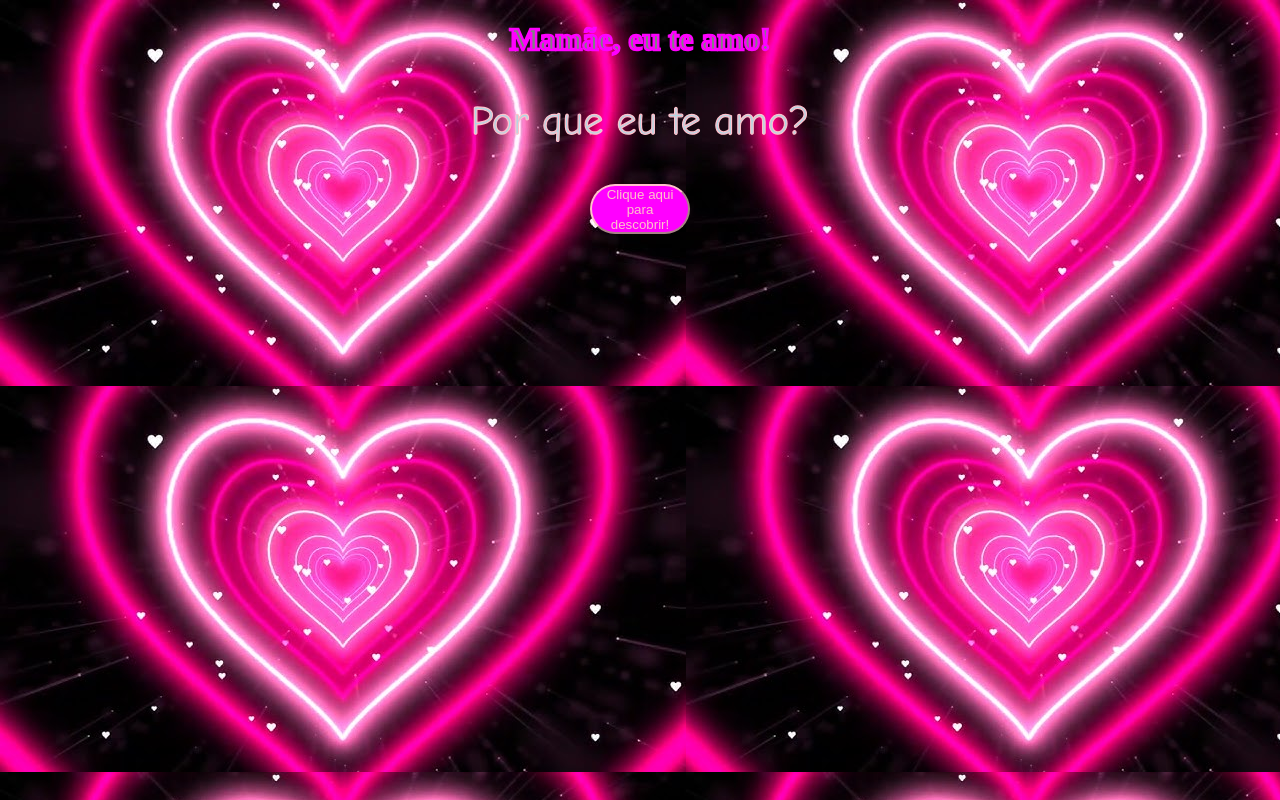
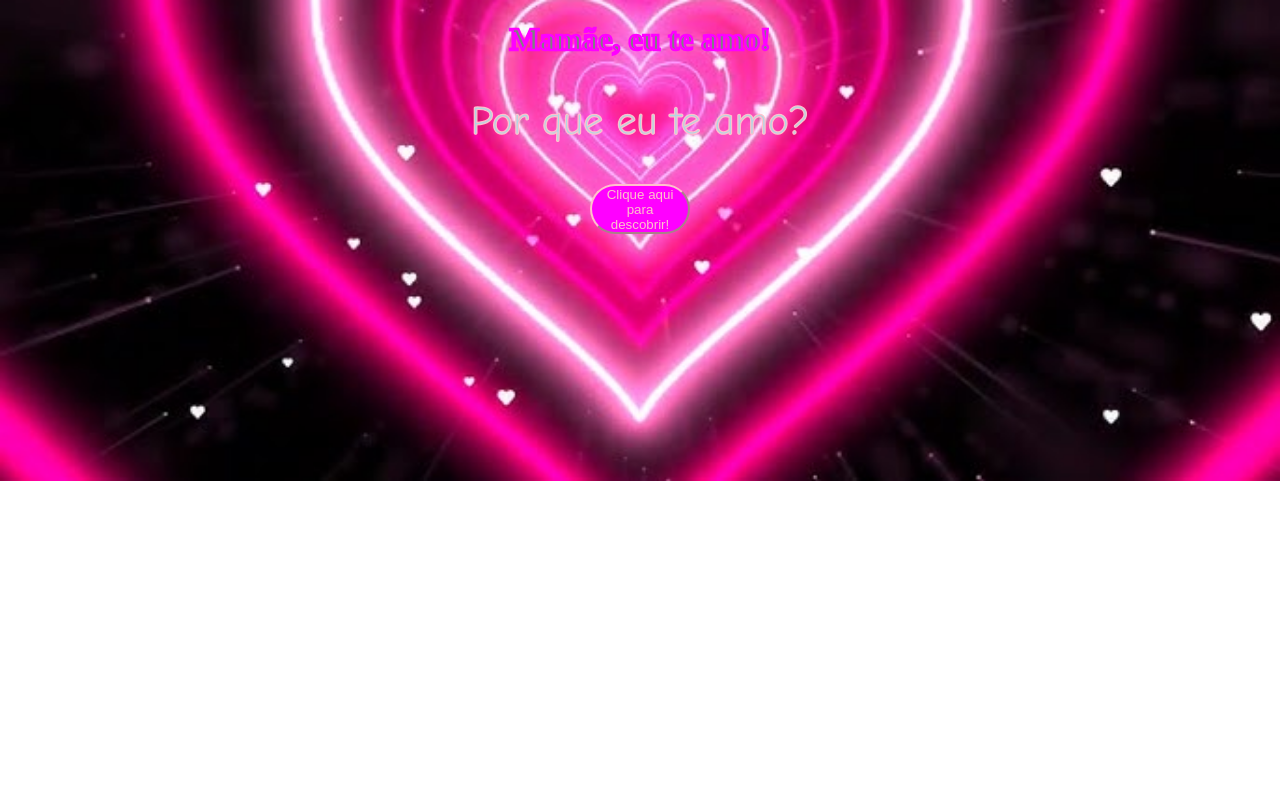
Before and after one commit to IsaacAmaAsuaMae/SiteDaSoraya, a plain HTML site: page index.html in a window 1280 px wide. Drawn offline with Linux system fonts and the light colour scheme.

Commit message:
Update index.css

```diff
--- a/index.css
+++ b/index.css
@@ -1,5 +1,8 @@
 body{
-      background-image: url('https://raw.githubusercontent.com/isaacamaasuamae/SiteDaSoraya/main/fundo.jpg');
+      background-image: url("https://raw.githubusercontent.com/isaacamaasuamae/SiteDaSoraya/main/fundo.jpg");
+      background-repeat: no-repeat;
+      background-size: cover;
+      background-position: center;
       text-align: center;
     }
     .imagem{
```
